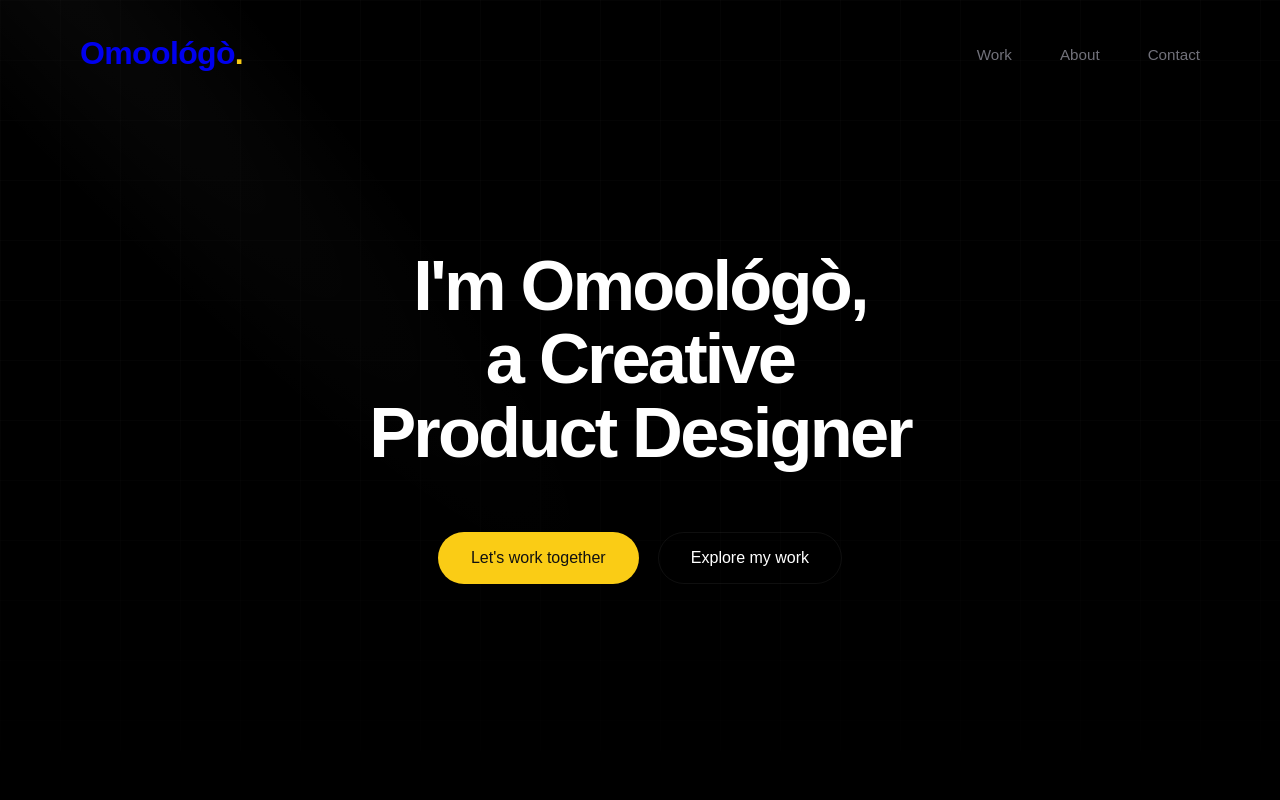
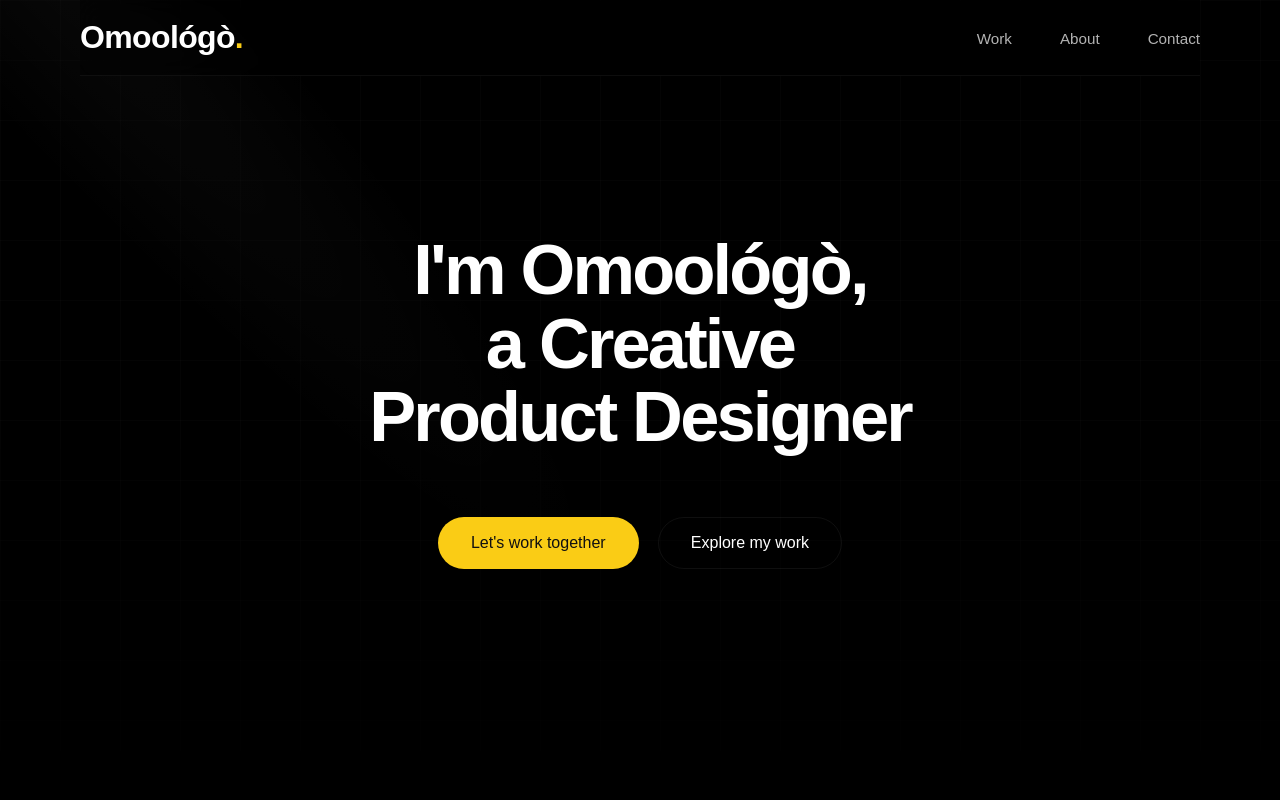
Before and after one commit to busycodingg/Portfolio, a Next.js app: page / in a window 1280 px wide. Shown: the top 800 px of the page. Built offline with nearby package versions, Linux system fonts and the light colour scheme; a web font is replaced by a local one.

Commit message:
Polished global navbar: implemented sticky glassmorphism, white logo contrast, and boosted nav link vibrancy.

```diff
--- a/src/app/globals.css
+++ b/src/app/globals.css
@@ -124,12 +124,12 @@ header {
 }
 
 .logo-ajay {
-
     font-size: 2rem;
     font-weight: 800 !important;
     position: relative;
     letter-spacing: -0.02em;
     font-family: 'Cabinet Grotesk', sans-serif;
+    color: #ffffff !important; /* Forced white logo */
 }
 
 .logo-dot {
@@ -154,12 +154,20 @@ header {
 
 /* --- NAVIGATION & HAMBURGER --- */
 .site-header {
-    position: relative;
-    z-index: 100;
+    position: sticky;
+    top: 0;
+    left: 0;
+    width: 100%;
+    z-index: 1000;
     display: flex;
     justify-content: space-between;
     align-items: center;
-    padding: 2.5rem 0;
+    padding: 1.5rem 0; /* Reduced padding for sticky state */
+    background-color: rgba(0, 0, 0, 0.4);
+    backdrop-filter: blur(12px);
+    -webkit-backdrop-filter: blur(12px);
+    border-bottom: 1px solid rgba(255, 255, 255, 0.05);
+    transition: all 0.3s ease;
 }
 
 header nav ul {
@@ -173,10 +181,10 @@ header nav ul {
 
 header nav a {
     font-family: 'Cabinet Grotesk', sans-serif;
-    color: var(--text-muted);
+    color: rgba(255, 255, 255, 0.7); /* Improved contrast from Zinc 500 */
     text-decoration: none;
     font-size: 0.95rem;
-    font-weight: 400;
+    font-weight: 500; /* Increased weight */
     transition: color 0.3s ease, background-color 0.3s ease;
 }
 
```
